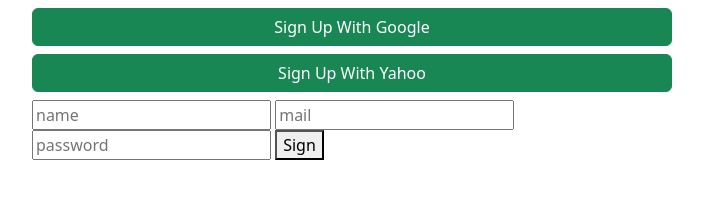
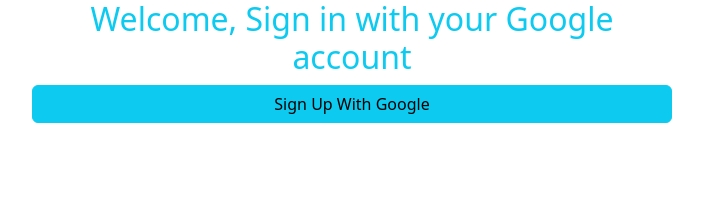
Before and after one commit to Adegbite-Joshua/Swift-Chat, a plain HTML site: page public/index.html in a window 1280 px wide. Shown: the whole page, without its empty margins (288-991 px from the left). Drawn offline with nearby package versions, Linux system fonts and the light colour scheme; no server answers.

```diff
--- a/public/index.html
+++ b/public/index.html
@@ -12,12 +12,13 @@
 
 <body>
   <div class="w-50 d-block mx-auto">
-    <button class="btn btn-success w-100 mx-auto d-block my-2" id="signInGoogle">Sign Up With Google</button>
-    <button class="btn btn-success w-100 mx-auto d-block my-2" id="signInYahoo">Sign Up With Yahoo</button>
+    <h2 class="text-center text-info">Welcome, Sign in with your Google account</h2>
+    <button class="btn btn-info w-100 mx-auto d-block my-2" id="signInGoogle">Sign Up With Google</button>
+    <!-- <button class="btn btn-success w-100 mx-auto d-block my-2" id="signInYahoo">Sign Up With Yahoo</button>
     <input type="text" placeholder="name" id="namee">
     <input type="text" placeholder="mail" id="mail">
     <input type="text" placeholder="password" id="pass">
-    <button onclick="signIn()">Sign</button>
+    <button onclick="signIn()">Sign</button> -->
   </div>
 
   <script type="module">
```
